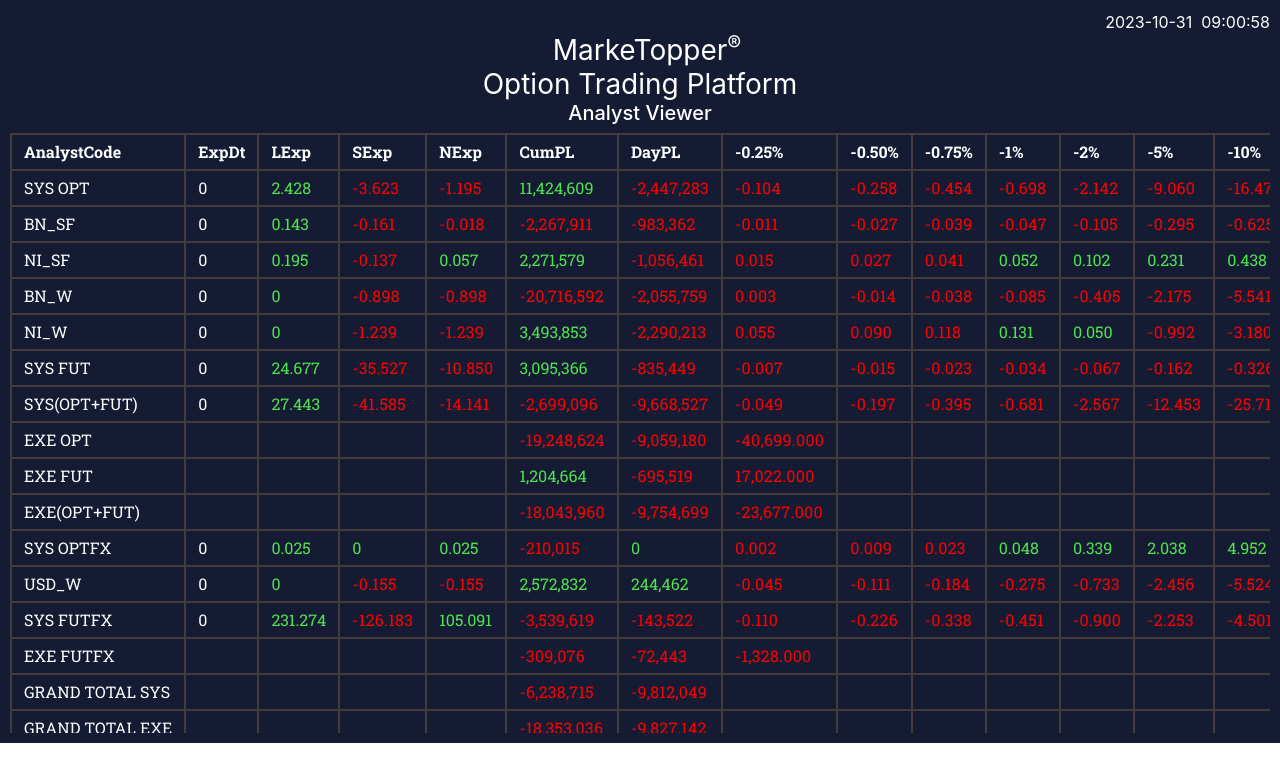
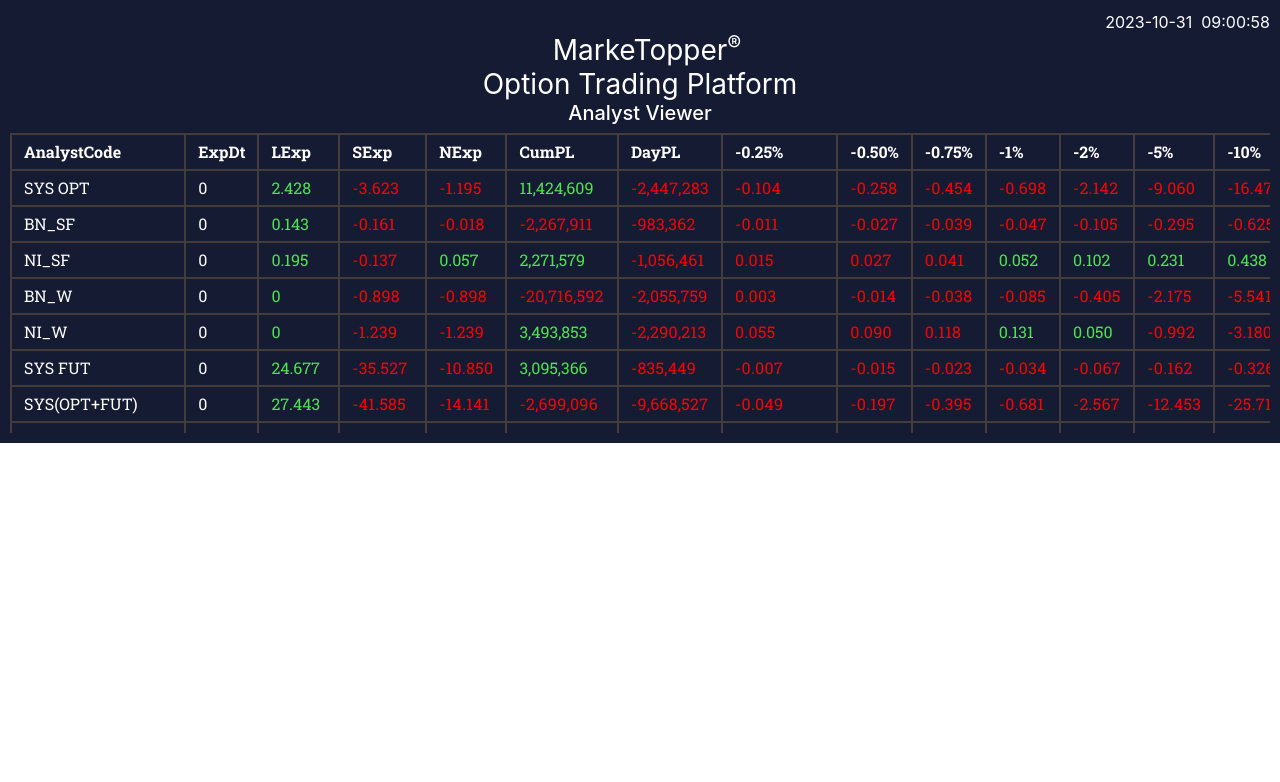
Before and after one commit to harshsingh11-cyber/newOneTable, a React (Create React App) app: page / in a window 1280 px wide. Shown: the top 782 px of the page. Built offline with nearby package versions, Linux system fonts and the light colour scheme.

Commit message:
Update Table2.css

```diff
--- a/src/Table2.css
+++ b/src/Table2.css
@@ -8,7 +8,7 @@
 
 .table-container {
   width: 100%;
-  height: 600px;
+  height: 300px;
   overflow: scroll;
 }
 
```
